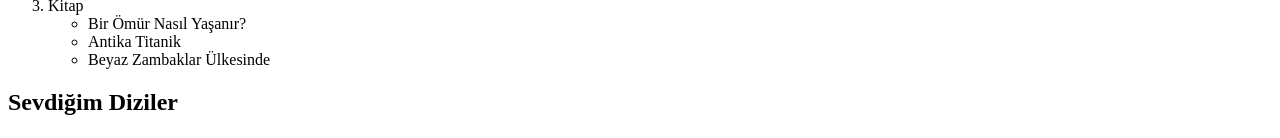
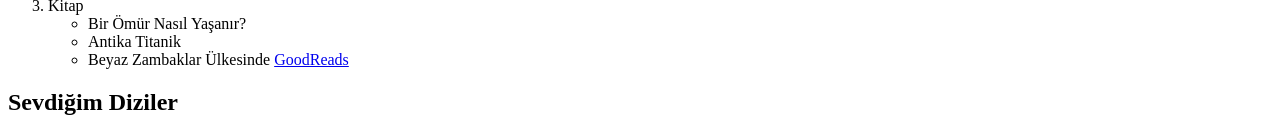
Before and after one commit to aslicanaydin/kodluyoruzhtml2odev, a plain HTML site: page index.html in a window 1280 px wide. Shown: the part 363-501 px from the top of the page. Drawn offline with Linux system fonts and the light colour scheme.

Commit message:
Bir Omur Nasıl Yasanir ve Beyaz Zambaklar Ulkesinde GoodReads linkleri eklendi

```diff
--- a/index.html
+++ b/index.html
@@ -35,7 +35,7 @@
         <ul>
             <li>Bir Ömür Nasıl Yaşanır?</li>
             <li>Antika Titanik</li>
-            <li>Beyaz Zambaklar Ülkesinde</li>
+            <li>Beyaz Zambaklar Ülkesinde <a href="https://www.goodreads.com/book/show/7146457-beyaz-zambaklar-lkesinde">GoodReads</a></li>
         </ul>
 <!--unordered liste bitiş-->
     </li>
```
